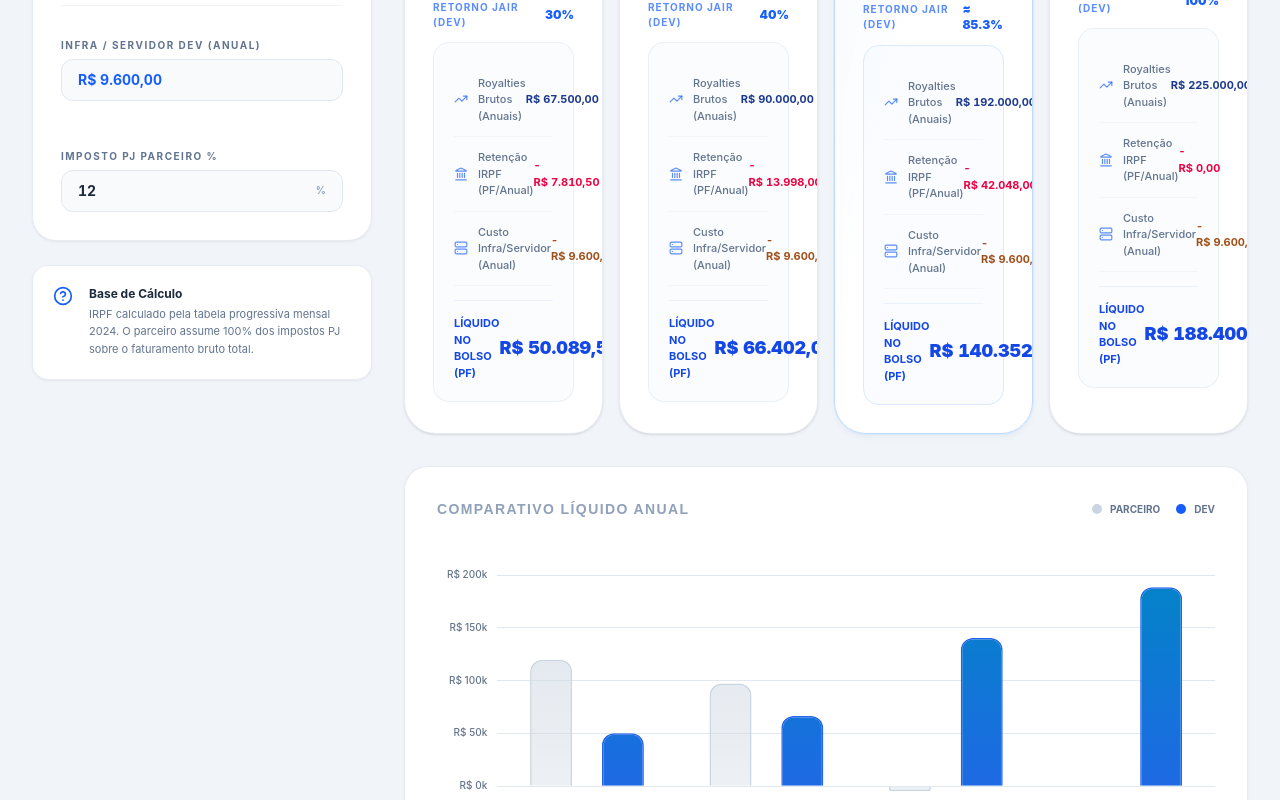
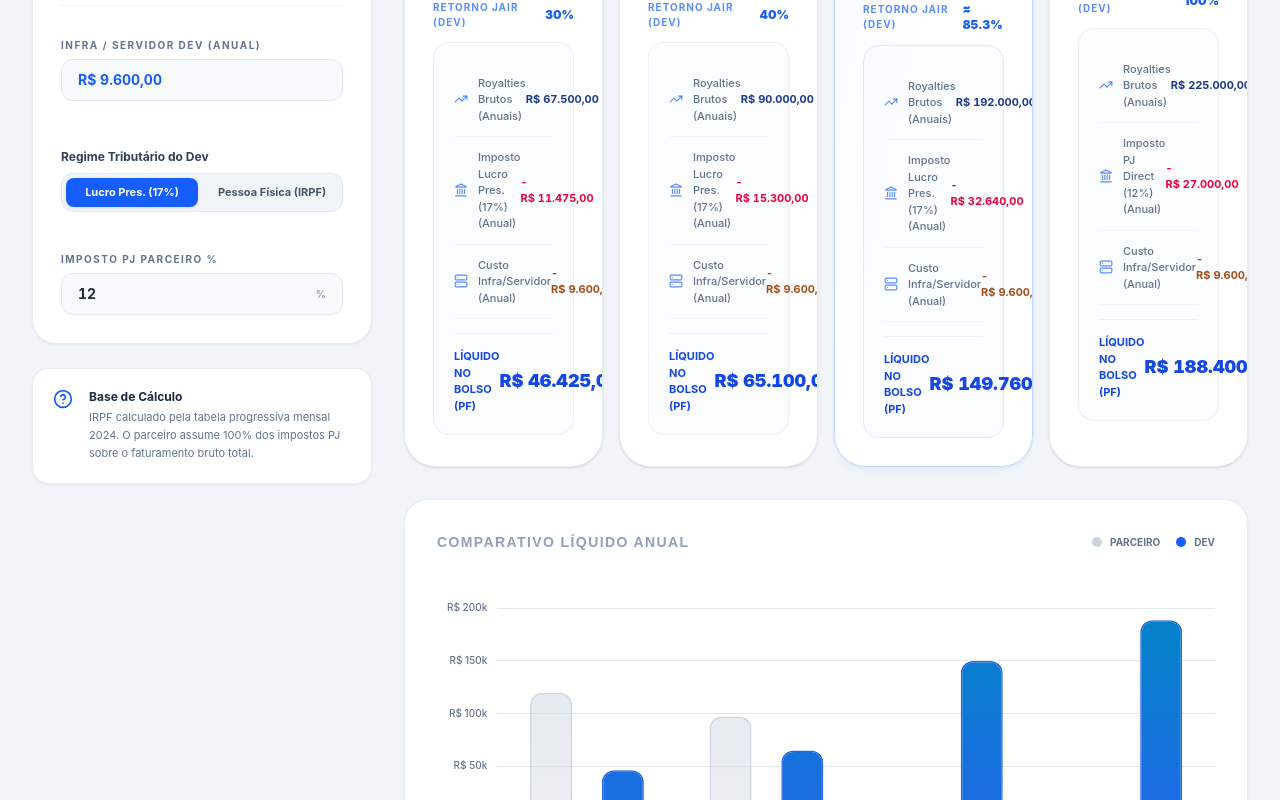
Before and after one commit to jairmorais1974/simulador-parcerias, a React (Vite) app: page / in a window 1280 px wide. Shown: the part 980-1780 px from the top of the page. Built offline with nearby package versions, Linux system fonts and the light colour scheme; no server answers.

Commit message:
feat: adiciona seletor de regime tributario do Dev (Lucro Presumido 17% vs IRPF PF)

```diff
--- a/src/App.tsx
+++ b/src/App.tsx
@@ -209,7 +209,35 @@ function App() {
                     isCurrency={true}
                   />
 
-                  <div className="pt-4">
+                  <div className="pt-4 space-y-2">
+                    <label className="text-xs font-bold text-slate-700 block">Regime Tributário do Dev</label>
+                    <div className="grid grid-cols-2 gap-2 bg-slate-100 p-1 rounded-xl border border-slate-200">
+                      <button
+                        type="button"
+                        onClick={() => set('regimeDev', 'lucro_presumido')}
+                        className={`py-2 px-2 text-[11px] font-bold rounded-lg transition-all cursor-pointer text-center leading-tight ${
+                          inputs.regimeDev === 'lucro_presumido'
+                            ? 'bg-blue-600 text-white shadow-sm'
+                            : 'text-slate-600 hover:text-slate-900 hover:bg-slate-200/50'
+                        }`}
+                      >
+                        Lucro Pres. (17%)
+                      </button>
+                      <button
+                        type="button"
+                        onClick={() => set('regimeDev', 'pf')}
+                        className={`py-2 px-2 text-[11px] font-bold rounded-lg transition-all cursor-pointer text-center leading-tight ${
+                          inputs.regimeDev === 'pf'
+                            ? 'bg-blue-600 text-white shadow-sm'
+                            : 'text-slate-600 hover:text-slate-900 hover:bg-slate-200/50'
+                        }`}
+                      >
+                        Pessoa Física (IRPF)
+                      </button>
+                    </div>
+                  </div>
+
+                  <div className="pt-2">
                     <NumberInput label="Imposto PJ Parceiro %" value={inputs.taxPJ} suffix="%" onChange={v => set('taxPJ', v)} />
                   </div>
                 </div>
--- a/src/components/ScenarioCard.tsx
+++ b/src/components/ScenarioCard.tsx
@@ -102,7 +102,7 @@ export function ScenarioCard({ scenario, index, isFeatured, periodo }: Props) {
           isFeatured ? 'bg-blue-50/30 border-blue-100' : 'bg-slate-50/60 border-slate-200/60'
         }`}>
           <Row label={`Royalties Brutos (${ts})`} value={formatBRL(s.dBruto)} color="text-blue-900" icon={<TrendingUp className="w-3.5 h-3.5" />} />
-          <Row label={`Retenção IRPF (PF/${t})`} value={`- ${formatBRL(s.dIRPF)}`} color="text-rose-600" icon={<Landmark className="w-3.5 h-3.5" />} />
+          <Row label={`${s.dImpostoLabel} (${t})`} value={`- ${formatBRL(s.dIRPF)}`} color="text-rose-600" icon={<Landmark className="w-3.5 h-3.5" />} />
           <Row label={`Custo Infra/Servidor (${t})`} value={`- ${formatBRL(s.dInfra)}`} color="text-amber-800/90" icon={<Server className="w-3.5 h-3.5" />} />
 
           <div className="flex items-center justify-between mt-3.5 pt-3.5 border-t border-blue-100/50">
--- a/src/hooks/useSimulator.ts
+++ b/src/hooks/useSimulator.ts
@@ -8,6 +8,7 @@ const DEFAULT_INPUTS: SimInputs = {
   taxPJ: 12,
   custoP: 900,
   custoD: 800,
+  regimeDev: 'lucro_presumido',
 };
 
 export function useSimulator() {
--- a/src/lib/calc.ts
+++ b/src/lib/calc.ts
@@ -11,6 +11,8 @@ export function formatBRL(val: number): string {
   return val.toLocaleString('pt-BR', { style: 'currency', currency: 'BRL', minimumFractionDigits: 2, maximumFractionDigits: 2 });
 }
 
+export type RegimeDev = 'lucro_presumido' | 'pf';
+
 export interface SimInputs {
   licencas: number;
   preco: number;
@@ -18,6 +20,7 @@ export interface SimInputs {
   taxPJ: number;     // percentual (ex: 12)
   custoP: number;    // mensal parceiro
   custoD: number;    // mensal dev (infra)
+  regimeDev: RegimeDev; // 'lucro_presumido' (17%) ou 'pf' (tabela IRPF)
 }
 
 export interface ScenarioResult {
@@ -30,14 +33,16 @@ export interface ScenarioResult {
   pCustos: number;
   pLiq: number;
   dBruto: number;
-  dIRPF: number;
+  dIRPF: number;     // Valor do imposto do dev (seja PJ 17% ou IRPF PF)
+  dTaxaTipo: RegimeDev;
+  dImpostoLabel: string;
   dInfra: number;
   dLiq: number;
   pctEquiv?: number; // só no cenário fixo
 }
 
 export function calcScenario(inputs: SimInputs): ScenarioResult[] {
-  const { licencas, preco, fixoDev, taxPJ, custoP, custoD } = inputs;
+  const { licencas, preco, fixoDev, taxPJ, custoP, custoD, regimeDev = 'lucro_presumido' } = inputs;
   const brutoTotal = licencas * preco;
   const impostoPJTotal = brutoTotal * (taxPJ / 100);
 
@@ -74,18 +79,29 @@ export function calcScenario(inputs: SimInputs): ScenarioResult[] {
 
     const pLiq = s.type === 'direct' ? 0 : (pBruto - pImpostos - pCustos);
 
-    let dIRPF = 0;
+    let dImpostoDev = 0;
     let dLiq = 0;
+    let dImpostoLabel = '';
 
     if (s.type === 'direct') {
       // Venda direta pela própria PJ do desenvolvedor
-      dIRPF = 0;
+      dImpostoDev = dImpostosPJ;
+      dImpostoLabel = `Imposto PJ Direct (${taxPJ}%)`;
       dLiq = dBruto - dImpostosPJ - (custoD * 12);
     } else {
-      const dBrutoMes = dBruto / 12;
-      const dIRPFMes = calcIRPF(dBrutoMes);
-      dIRPF = dIRPFMes * 12;
-      dLiq = (dBrutoMes - dIRPFMes - custoD) * 12;
+      if (regimeDev === 'lucro_presumido') {
+        // 17% de Lucro Presumido sobre a receita/royalties do Dev
+        dImpostoDev = dBruto * 0.17;
+        dImpostoLabel = 'Imposto Lucro Pres. (17%)';
+        dLiq = dBruto - dImpostoDev - (custoD * 12);
+      } else {
+        // Tabela IRPF (Pessoa Física)
+        const dBrutoMes = dBruto / 12;
+        const dIRPFMes = calcIRPF(dBrutoMes);
+        dImpostoDev = dIRPFMes * 12;
+        dImpostoLabel = 'Retenção IRPF (PF)';
+        dLiq = (dBrutoMes - dIRPFMes - custoD) * 12;
+      }
     }
 
     const pctEquiv = s.type === 'fixed' ? (fixoDev / preco) * 100 : undefined;
@@ -100,7 +116,9 @@ export function calcScenario(inputs: SimInputs): ScenarioResult[] {
       pCustos,
       pLiq,
       dBruto,
-      dIRPF,
+      dIRPF: dImpostoDev,
+      dTaxaTipo: regimeDev,
+      dImpostoLabel,
       dInfra: custoD * 12,
       dLiq: Math.max(0, dLiq),
       pctEquiv,
```
